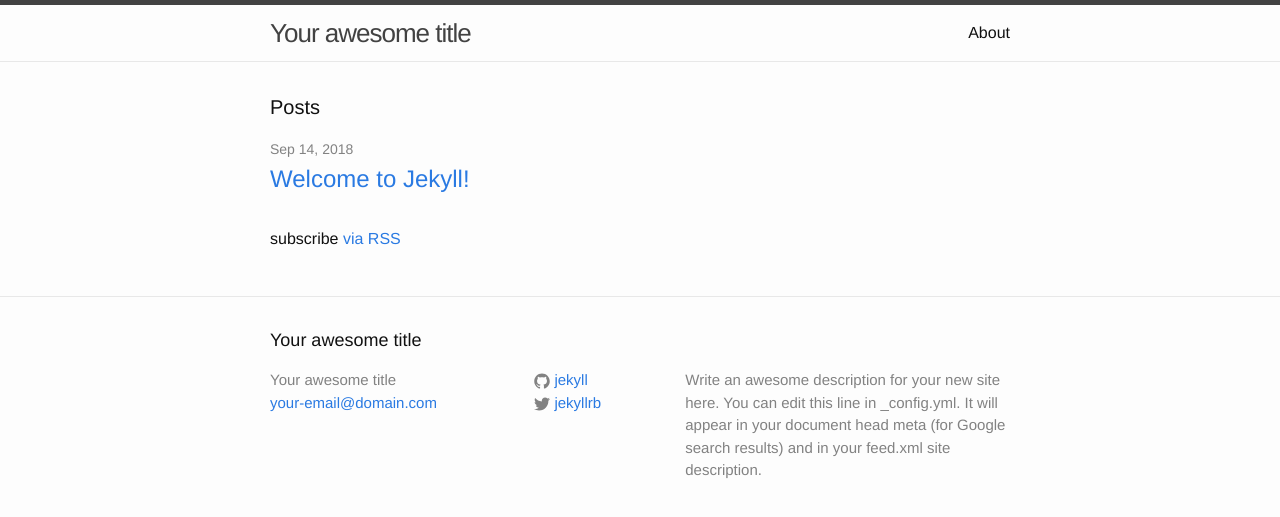
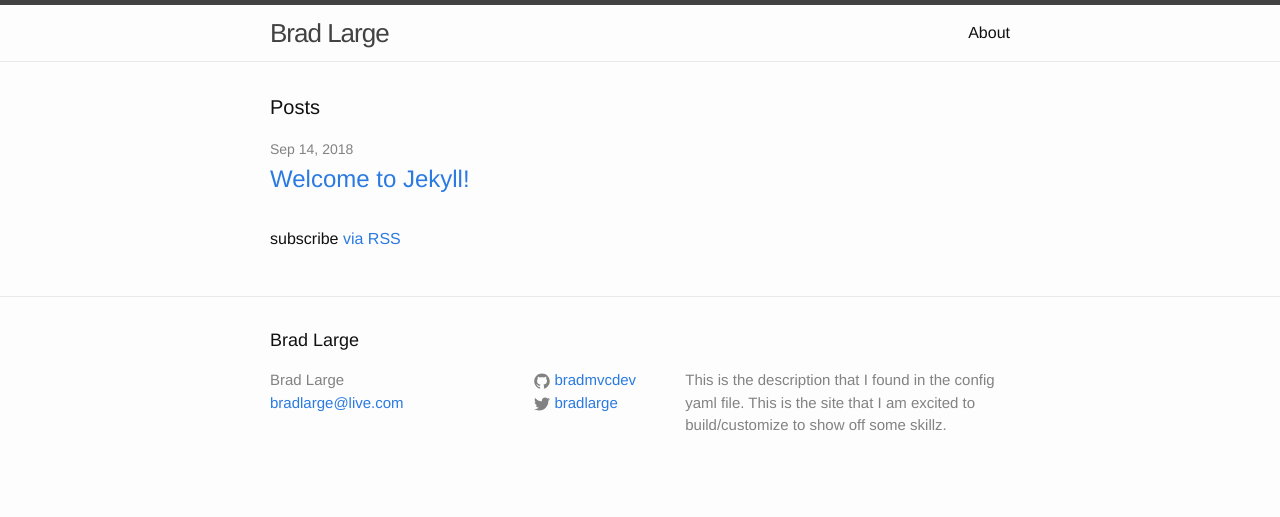
Before and after one commit to bradlarge/bradlarge.github.io, a Jekyll site: the page built from index.html, in a window 1280 px wide. Shown: the top 517 px of the page. Built offline with Jekyll 4.4.1, drawn with Linux system fonts in a browser that asks for light colours.

Commit message:
commit changes

```diff
--- a/_config.yml
+++ b/_config.yml
@@ -6,16 +6,15 @@
 # 'jekyll serve'. If you change this file, please restart the server process.
 
 # Site settings
-title: Your awesome title
-email: your-email@domain.com
+title: Brad Large
+email: bradlarge@live.com
 description: > # this means to ignore newlines until "baseurl:"
-  Write an awesome description for your new site here. You can edit this
-  line in _config.yml. It will appear in your document head meta (for
-  Google search results) and in your feed.xml site description.
+  This is the description that I found in the config yaml file. This is
+  the site that I am excited to build/customize to show off some skillz.
 baseurl: "" # the subpath of your site, e.g. /blog
 url: "http://yourdomain.com" # the base hostname & protocol for your site
-twitter_username: jekyllrb
-github_username:  jekyll
+twitter_username: bradlarge
+github_username:  bradmvcdev
 
 # Build settings
 markdown: kramdown
```
